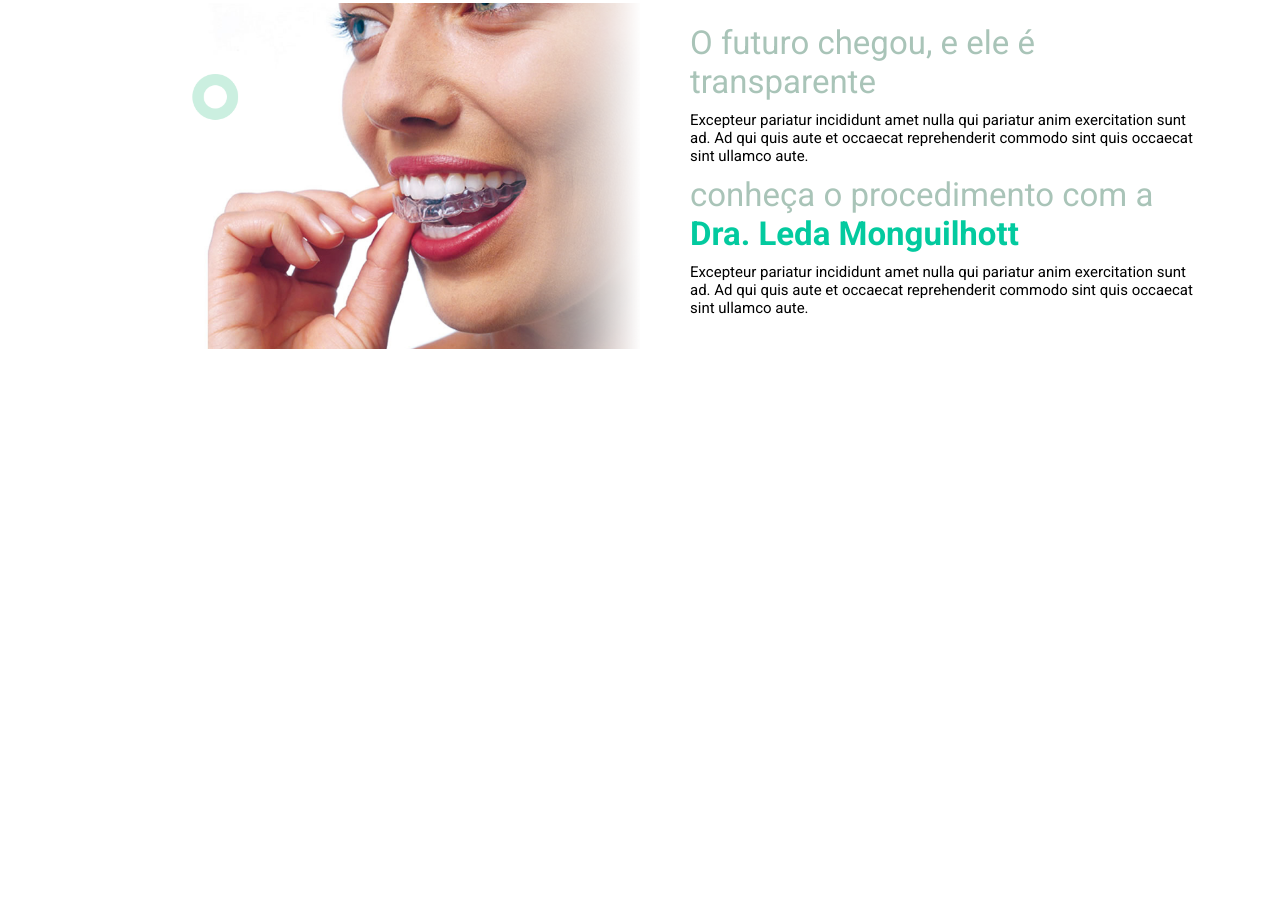
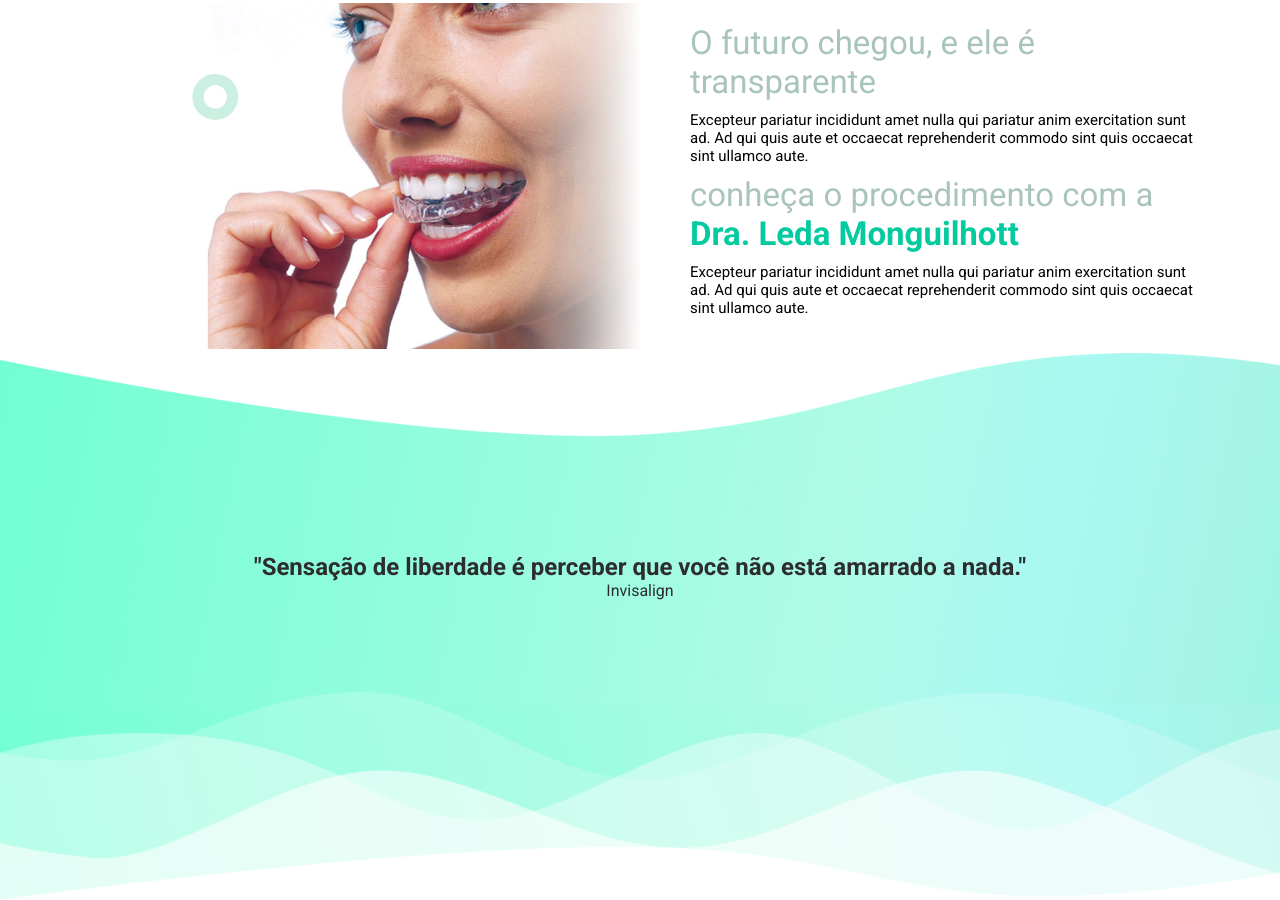
Before and after one commit to Kausinho/projeto_09, a plain HTML site: page index.html in a window 1280 px wide. Shown: the part 1309-2209 px from the top of the page. Before the commit the page ends 1662 px from the top, so only its background shows below. Drawn offline with nearby package versions, Linux system fonts and the light colour scheme.

Commit message:
Update index.html

```diff
--- a/index.html
+++ b/index.html
@@ -6,6 +6,7 @@
     <meta name="viewport" content="width=device-width, initial-scale=1.0,maximum-scale=1.0" />
     <link href="css/style.css" rel="stylesheet" />
     <link href="https://fonts.googleapis.com/css2?family=Roboto:wght@300;400;700&display=swap" rel="stylesheet" />
+    <link href="css/fontawesome.min.css" rel="stylesheet" />
     <title>Projeto 09</title>
 </head>
 <body>
@@ -105,8 +106,16 @@
                 <h2>conheça o procedimento com a <b>Dra. Leda Monguilhott</b></h2>
                 <p>Excepteur pariatur incididunt amet nulla qui pariatur anim exercitation sunt ad. Ad qui quis aute et occaecat reprehenderit commodo sint quis occaecat sint ullamco aute.</p>
             </div><!--sobre-2-->
+            <div class="clear"></div><!--clear-->
         </div><!--container-->
     </section><!--sobre-->
+
+    <section class="depoimento">
+        <div class="container">
+            <h2>"Sensação de liberdade é perceber que você não está amarrado a nada."</h2>
+            <p>Invisalign</p>
+        </div><!--container-->
+    </section><!--depoimento-->
 
     <script src="https://code.jquery.com/jquery-3.6.0.min.js"></script>
     <script src="js/file.js"></script>
```
